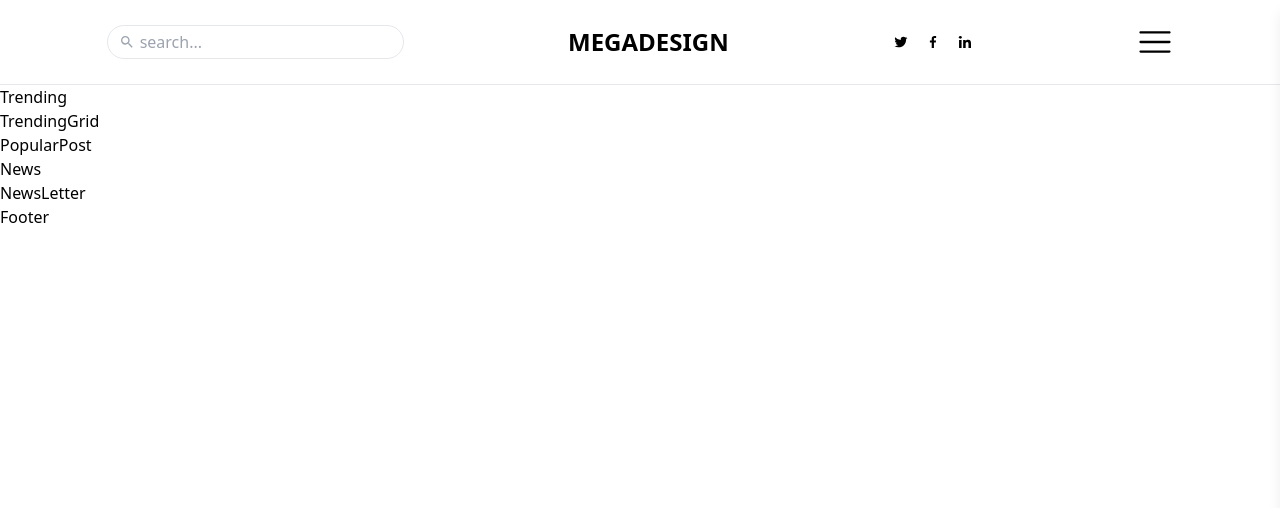
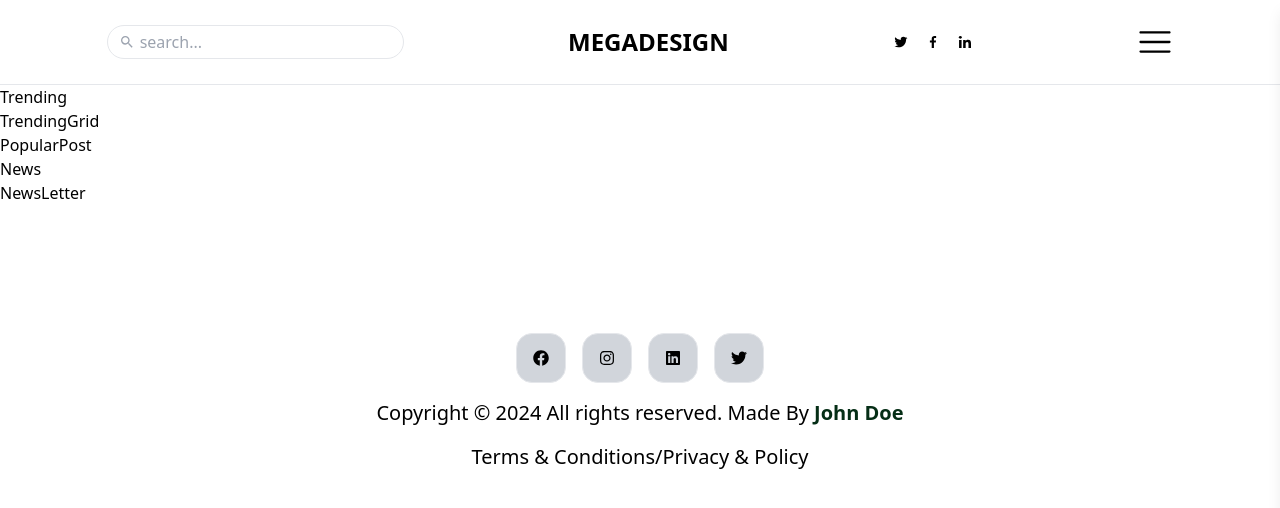
Before and after one commit to kongyutay/react-tailwind-news-website, a React (Create React App) app: page / in a window 1280 px wide. Shown: the top 508 px of the page. Built offline with nearby package versions, Linux system fonts and the light colour scheme.

Commit message:
Done Footer component

```diff
--- a/src/common/Footer.jsx
+++ b/src/common/Footer.jsx
@@ -1,8 +1,40 @@
 import React from "react";
+import { FaFacebook, FaInstagram, FaLinkedin, FaTwitter } from "react-icons/fa";
+import { Link } from "react-router-dom";
 
 const Footer = () => {
     return (
-        <div>Footer</div>
+        <>
+            <div className="my-32 text-center">
+                <div className="flex justify-center gap-4">
+                    <div className="border p-4 rounded-2xl bg-gray-300 hover:scale-110 transition-all hover:bg-yellow-600 hover:text-white hover:shadow-2xl">
+                        <FaFacebook />
+                    </div>
+                    <div className="border p-4 rounded-2xl bg-gray-300 hover:scale-110 transition-all hover:bg-yellow-600 hover:text-white hover:shadow-2xl">
+                        <FaInstagram />
+                    </div>
+                    <div className="border p-4 rounded-2xl bg-gray-300 hover:scale-110 transition-all hover:bg-yellow-600 hover:text-white hover:shadow-2xl">
+                        <FaLinkedin />
+                    </div>
+                    <div className="border p-4 rounded-2xl bg-gray-300 hover:scale-110 transition-all hover:bg-yellow-600 hover:text-white hover:shadow-2xl">
+                        <FaTwitter />
+                    </div>
+                </div>
+
+                <div className="mt-4">
+                    <p className="text-xl">
+                        Copyright &copy; 2024 All rights reserved. Made By{" "}
+                        <Link className="font-bold text-green-950 hover:text-yellow-600">John Doe</Link>
+
+                        <div className="mt-4">
+                            <Link className="hover:text-yellow-600">Terms & Conditions</Link>
+                            {"/"}
+                            <Link className="hover:text-yellow-600">Privacy & Policy</Link>
+                        </div>
+                    </p>
+                </div>
+            </div>
+        </>
     )
 }
 
```
